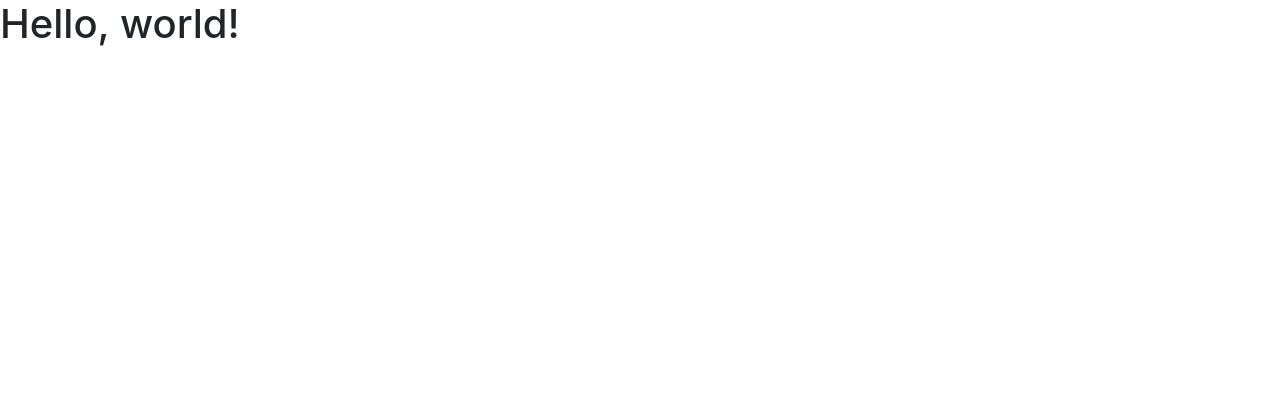
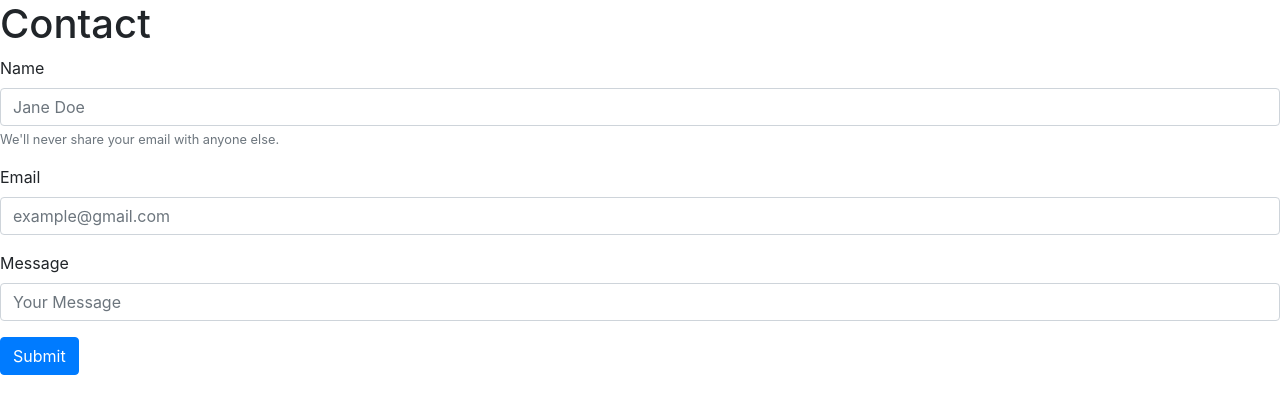
Before and after one commit to melaniede/responsive-portfolio, a plain HTML site: page contact.html in a window 1280 px wide. Drawn offline with nearby package versions, Linux system fonts and the light colour scheme.

Commit message:
inital contact html setup

```diff
--- a/contact.html
+++ b/contact.html
@@ -11,12 +11,30 @@
     <title>Hello, world!</title>
   </head>
   <body>
-    <h1>Hello, world!</h1>
+    <h1>Contact</h1>
 
     <!-- Optional JavaScript -->
     <!-- jQuery first, then Popper.js, then Bootstrap JS -->
     <script src="https://code.jquery.com/jquery-3.2.1.slim.min.js" integrity="sha384-KJ3o2DKtIkvYIK3UENzmM7KCkRr/rE9/Qpg6aAZGJwFDMVNA/GpGFF93hXpG5KkN" crossorigin="anonymous"></script>
     <script src="https://cdnjs.cloudflare.com/ajax/libs/popper.js/1.12.9/umd/popper.min.js" integrity="sha384-ApNbgh9B+Y1QKtv3Rn7W3mgPxhU9K/ScQsAP7hUibX39j7fakFPskvXusvfa0b4Q" crossorigin="anonymous"></script>
     <script src="https://maxcdn.bootstrapcdn.com/bootstrap/4.0.0/js/bootstrap.min.js" integrity="sha384-JZR6Spejh4U02d8jOt6vLEHfe/JQGiRRSQQxSfFWpi1MquVdAyjUar5+76PVCmYl" crossorigin="anonymous"></script>
-  </body>
+
+    <form>
+        <div class="form-group">
+          <label for="exampleInputEmail1">Name</label>
+          <input type="email" class="form-control" id="exampleInputEmail1" aria-describedby="emailHelp" placeholder="Jane Doe">
+          <small id="emailHelp" class="form-text text-muted">We'll never share your email with anyone else.</small>
+        </div>
+        <div class="form-group">
+          <label for="exampleInputPassword1">Email</label>
+          <input type="password" class="form-control" id="exampleInputPassword1" placeholder="example@gmail.com">
+        </div>
+        <div class="form-group">
+            <label for="exampleInputPassword1">Message</label>
+            <input type="password" class="form-control" id="exampleInputPassword1" placeholder="Your Message">
+          </div>
+        <button type="submit" class="btn btn-primary">Submit</button>
+      </form>
+
+    </body>
 </html>
```
